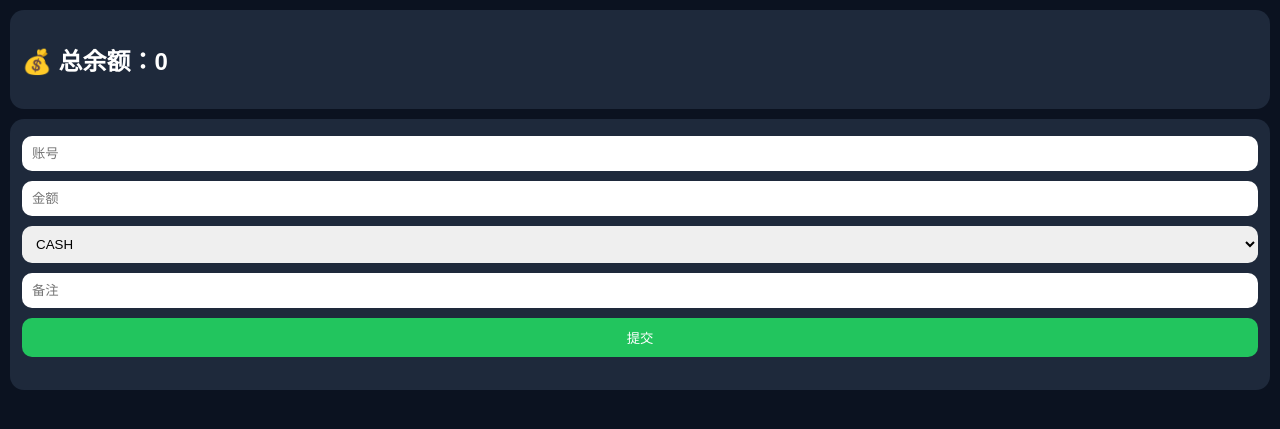
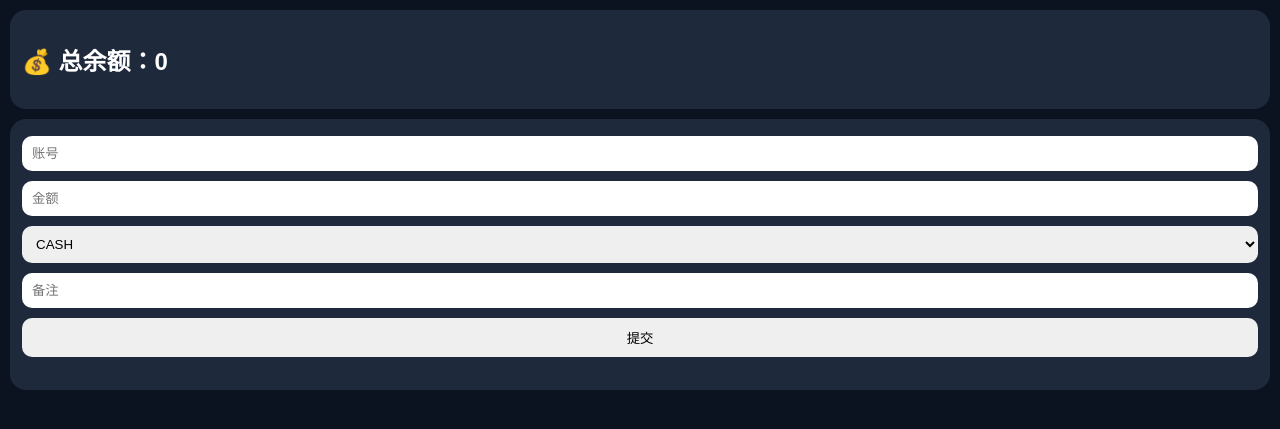
Before and after one commit to cyi072907-cpu/finance-systemi, a Flask app: page /dashboard in a window 1280 px wide. Shown: the top 429 px of the page. Run offline with Flask 3, Linux system fonts and the light colour scheme; the visitor is signed in with stand-in values (Sample User, id 1); data that the repository does not hold is empty.

Commit message:
更新 style.css

```diff
--- a/static/style.css
+++ b/static/style.css
@@ -6,10 +6,10 @@ body{
 }
 
 .card{
-    background:#1e293b;
     margin:10px;
     padding:12px;
-    border-radius:14px;
+    background:#1e293b;
+    border-radius:16px;
 }
 
 input,select,button{
@@ -19,8 +19,3 @@ input,select,button{
     border-radius:10px;
     border:none;
 }
-
-button{
-    background:#22c55e;
-    color:white;
-}
```
